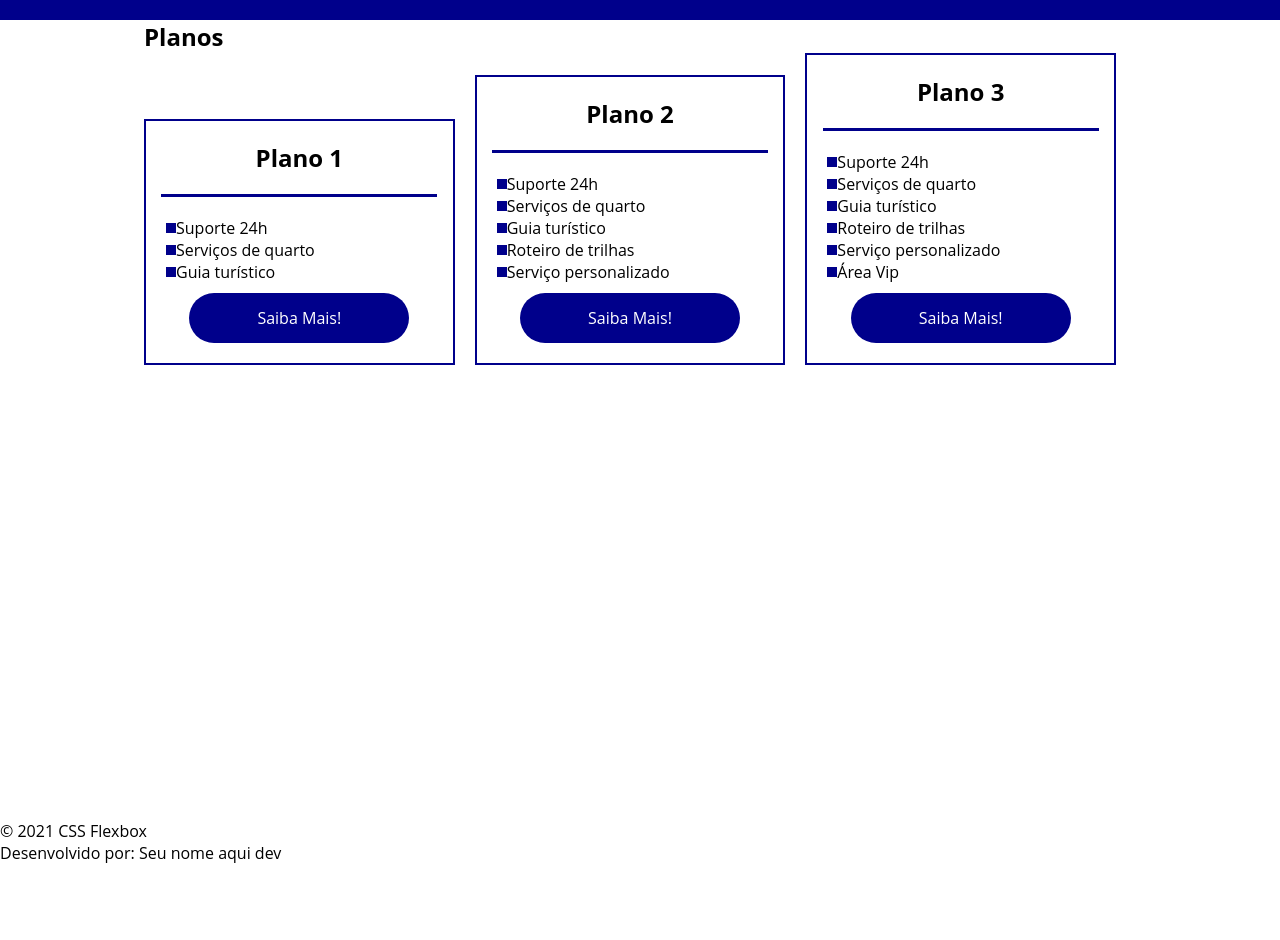
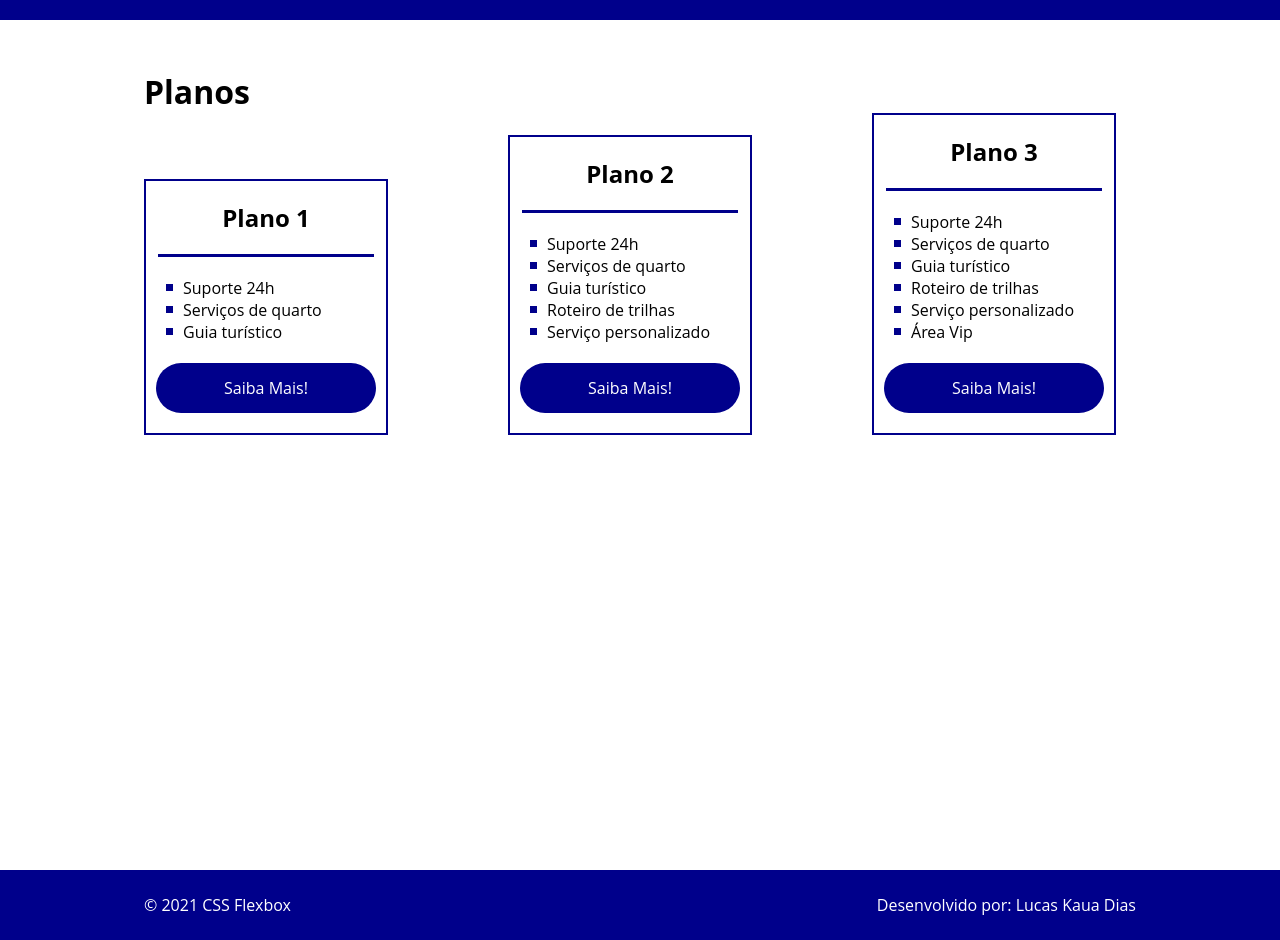
Before and after one commit to lucasdcunha42/Santander-dio-front, a plain HTML site: page index.html in a window 1280 px wide. Shown: the part 1640-2580 px from the top of the page. Before the commit the page ends 2504 px from the top, so only its background shows below. Drawn offline with Linux system fonts and the light colour scheme.

Commit message:
working on Planos and footer

```diff
--- a/index.html
+++ b/index.html
@@ -111,8 +111,10 @@
     </div>
 
     <footer>
-        <p>&copy; 2021 CSS Flexbox</p>
-        <p>Desenvolvido por: Seu nome aqui dev</p>
+        <div class="flex-container footer">
+            <p>&copy; 2021 CSS Flexbox</p>
+            <p>Desenvolvido por: Lucas Kaua Dias</p>
+        </div>
     </footer>
 </body>
 </html>
--- a/style.css
+++ b/style.css
@@ -56,7 +56,8 @@ header .menu {
 }
 
 .apresentacao .texto-apresentacao {
-    max-width: 300px;
+    min-height: 200px;
+    width: 100%;
 }
 
 .texto-apresentacao h1 {
@@ -166,17 +167,25 @@ header .menu {
 #planos {
     flex-direction: column;
     min-height: 100vh;
+    padding-top: 50px;
+}
+
+#planos h2 {
+    font-size: 32px;
+
 }
 
 .list-plano {
     display: flex;
     align-items: flex-end;
+    justify-content: space-between;
 }
 
 .item-plano {
     flex: 1;
     border:  2px solid darkblue;
     margin-right: 20px;
+    max-width: 240px;
 }
 
 .item-plano .btn {
@@ -200,13 +209,13 @@ header .menu {
     margin: auto;
     margin-top: 20px;
     margin-bottom: 10px;
-
 }
 
 .item-plano ul {
     padding: 10px 20px;
     display: flex;
     flex-direction: column;
+    margin-bottom: 10px;
 }
 
 .item-plano ul li {
@@ -216,9 +225,29 @@ header .menu {
 }
 .item-plano ul li::before {
     content: "";
-    width: 10px;
-    height: 10px;
+    width: 7px;
+    height: 7px;
     background-color: darkblue;
+    margin-right: 10px;
+    align-items: baseline;
+}
 
+footer {
+    background-color: darkblue;
+    height: 70px;
+    display: flex;
+    align-items: center;
+}
 
+footer .footer {
+    justify-content: space-between;
+    color: #fff;
 }
+
+/* mobile */
+
+@media(max-width: 992px){
+    .flex-container {
+        flex-direction: column;
+    }
+}
```
